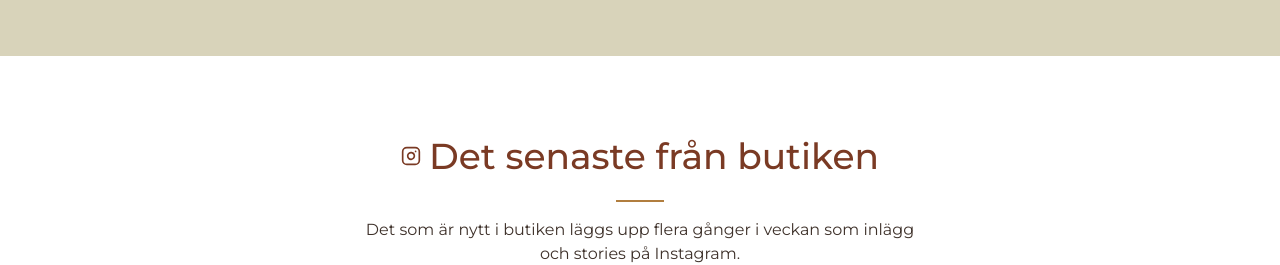
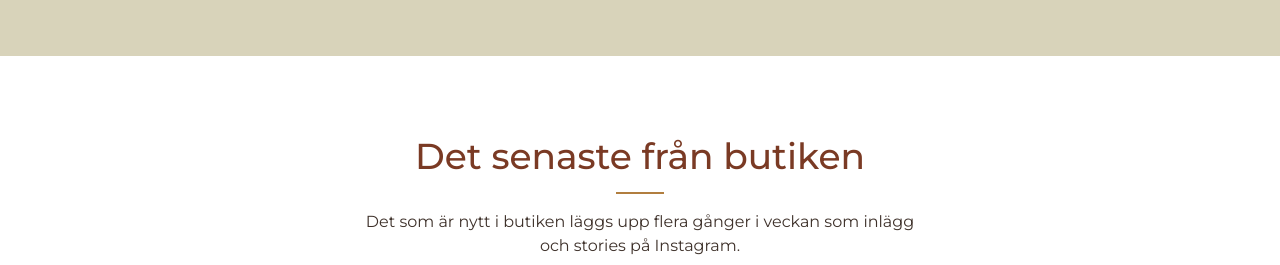
Before and after one commit to alfredgunnar/brukeriet-lovable-website, a React (Vite) app: page / in a window 1280 px wide. Shown: the part 1560-1825 px from the top of the page. Built offline with nearby package versions, Linux system fonts and the light colour scheme.

Commit message:
Refactor Instagram carousel text
Rewrite the text in the Instagram carousel section for better flow and incorporate the Instagram link more effectively. The Instagram logo was also removed from the section title.

```diff
--- a/src/components/InstagramCarousel.tsx
+++ b/src/components/InstagramCarousel.tsx
@@ -85,12 +85,9 @@ const InstagramCarousel = () => {
     >
       <div className="max-w-7xl mx-auto">
         <div className="text-center mb-10">
-          <div className="flex items-center justify-center gap-2 mb-2">
-            <Instagram className="h-5 w-5 text-custom-terra" />
-            <h2 className="text-3xl md:text-4xl font-medium mt-4 mb-4 leading-tight text-custom-terra">
-              Det senaste från butiken
-            </h2>
-          </div>
+          <h2 className="text-3xl md:text-4xl font-medium mt-4 mb-4 leading-tight text-custom-terra">
+            Det senaste från butiken
+          </h2>
 
           <div className="w-12 h-[2px] bg-custom-gold mx-auto mb-4"></div>
 
```
